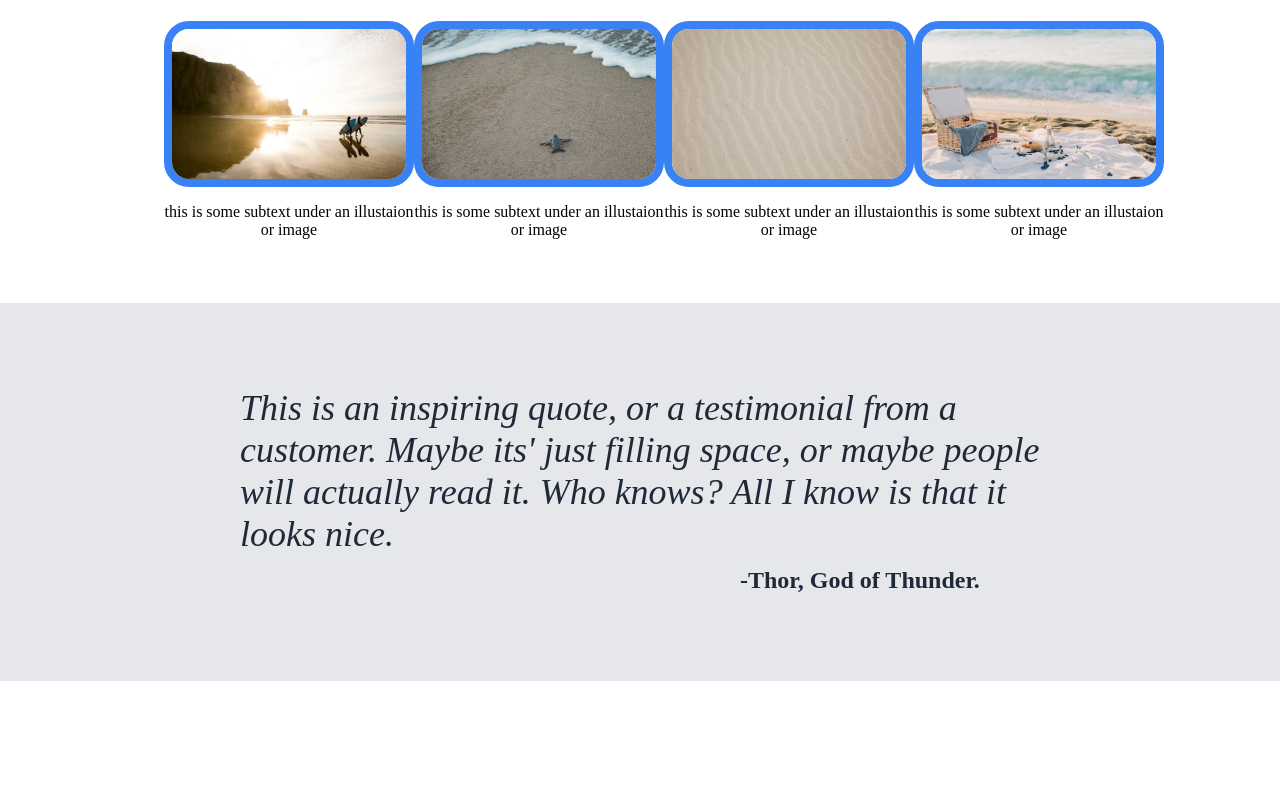
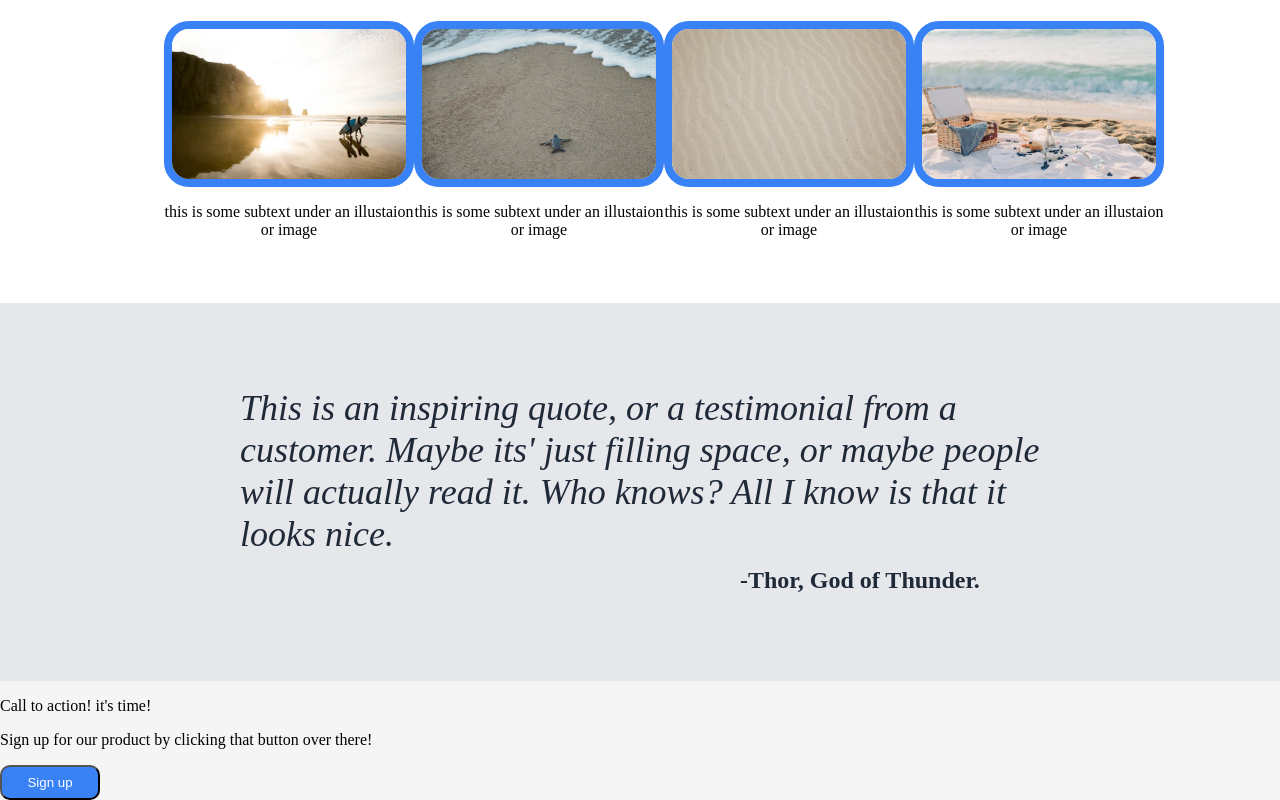
Before and after one commit to Eli1058/landing-page, a plain HTML site: page index.html in a window 1280 px wide. Shown: the part 680-1480 px from the top of the page. Before the commit the page ends 1361 px from the top, so only its background shows below. Drawn offline with Linux system fonts and the light colour scheme.

Commit message:
Add content to section 4

```diff
--- a/index.html
+++ b/index.html
@@ -66,11 +66,12 @@
                         God of Thunder.</span>
                     </p>
                 </div>
-
             </div>
 
             <div class="section-4">
-
+                <p>Call to action! it's time!</p>
+                <p>Sign up for our product by clicking that button over there!</p>
+                <button>Sign up</button>
             </div>
 
             <div class="footer">
```
